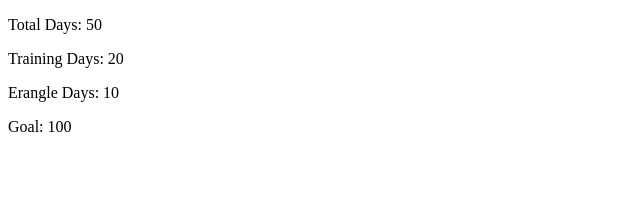
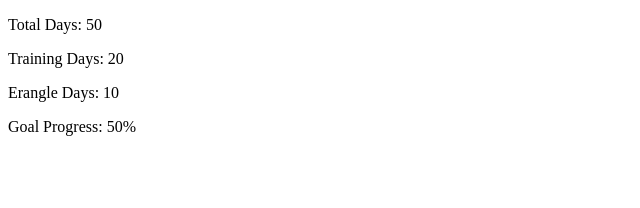
Before and after one commit to Deep3543/React-Upskilling-2, a React (Create React App) app: page / in a window 1280 px wide. Shown: the top 208 px of the page, without its empty margins (0-640 px from the left). Built offline with nearby package versions, Linux system fonts and the light colour scheme.

Commit message:
Adding custom methods(getPercent,calcGoalProgress)

```diff
--- a/src/index.js
+++ b/src/index.js
@@ -9,6 +9,13 @@ let playData = {
 }
 
 class PlayGameCounter extends Component{
+  getPercent = decimal => {
+    return decimal * 100 + '%'
+  }
+  calcGoalPrograss = (total, goal) => {
+    return this.getPercent(total/goal)
+  }
+
   render() {
     const {total, training, erangle, goal} = this.props
     return (
@@ -23,7 +30,7 @@ class PlayGameCounter extends Component{
           <p>Erangle Days: {erangle}</p>
         </div>
         <div>
-          <p>Goal: {goal}</p>
+          <p>Goal Progress: {this.calcGoalPrograss(total, goal)}</p>
         </div>
       </section>
     )
```
